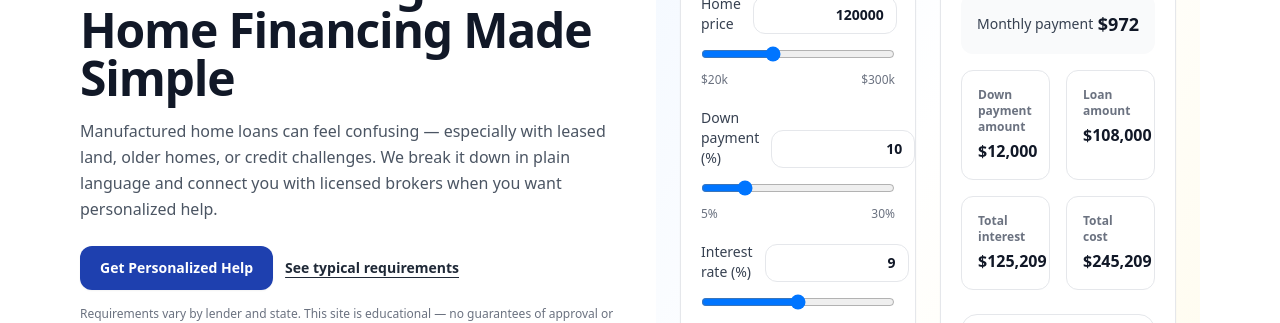
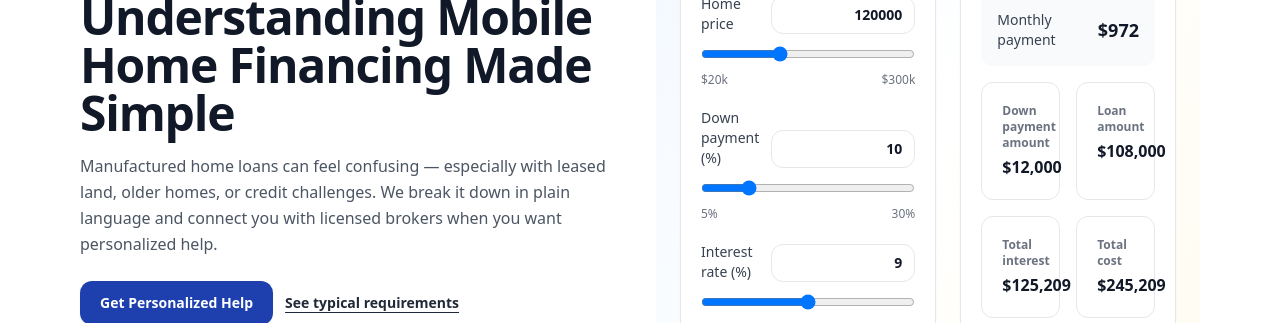
Before and after one commit to PresidentHadley/mobile-home-loan-help, a Next.js app: page / in a window 1280 px wide. Shown: the part 477-800 px from the top of the page. Built offline with nearby package versions, Linux system fonts and the light colour scheme; no server answers.

Commit message:
Improve calculator results card spacing
Give the results column more room and avoid 2-up summary cards until larger screens so the right-side figures don’t feel cramped.

```diff
--- a/components/Calculator.tsx
+++ b/components/Calculator.tsx
@@ -34,7 +34,7 @@ export function Calculator() {
         guarantee. Consult with a licensed lender for accurate quotes.
       </DisclaimerBox>
 
-      <div className="grid gap-6 lg:grid-cols-2">
+      <div className="grid gap-6 lg:grid-cols-[0.95fr_1.05fr]">
         <div className="rounded-2xl border border-gray-200 bg-white p-5 shadow-sm">
           <div className="text-sm font-semibold text-gray-900">Inputs</div>
 
@@ -156,20 +156,20 @@ export function Calculator() {
               <dt className="text-sm font-medium text-gray-700">Monthly payment</dt>
               <dd className="text-lg font-bold text-gray-900">{formatCurrency(outputs.monthlyPayment)}</dd>
             </div>
-            <div className="grid gap-4 sm:grid-cols-2">
-              <div className="rounded-xl border border-gray-200 p-4">
+            <div className="grid gap-4 lg:grid-cols-2">
+              <div className="rounded-xl border border-gray-200 p-5">
                 <dt className="text-xs font-semibold text-gray-500">Down payment amount</dt>
                 <dd className="mt-1 text-base font-bold text-gray-900">{formatCurrency(outputs.downPaymentAmount)}</dd>
               </div>
-              <div className="rounded-xl border border-gray-200 p-4">
+              <div className="rounded-xl border border-gray-200 p-5">
                 <dt className="text-xs font-semibold text-gray-500">Loan amount</dt>
                 <dd className="mt-1 text-base font-bold text-gray-900">{formatCurrency(outputs.loanAmount)}</dd>
               </div>
-              <div className="rounded-xl border border-gray-200 p-4">
+              <div className="rounded-xl border border-gray-200 p-5">
                 <dt className="text-xs font-semibold text-gray-500">Total interest</dt>
                 <dd className="mt-1 text-base font-bold text-gray-900">{formatCurrency(outputs.totalInterest)}</dd>
               </div>
-              <div className="rounded-xl border border-gray-200 p-4">
+              <div className="rounded-xl border border-gray-200 p-5">
                 <dt className="text-xs font-semibold text-gray-500">Total cost</dt>
                 <dd className="mt-1 text-base font-bold text-gray-900">{formatCurrency(outputs.totalCost)}</dd>
               </div>
```
